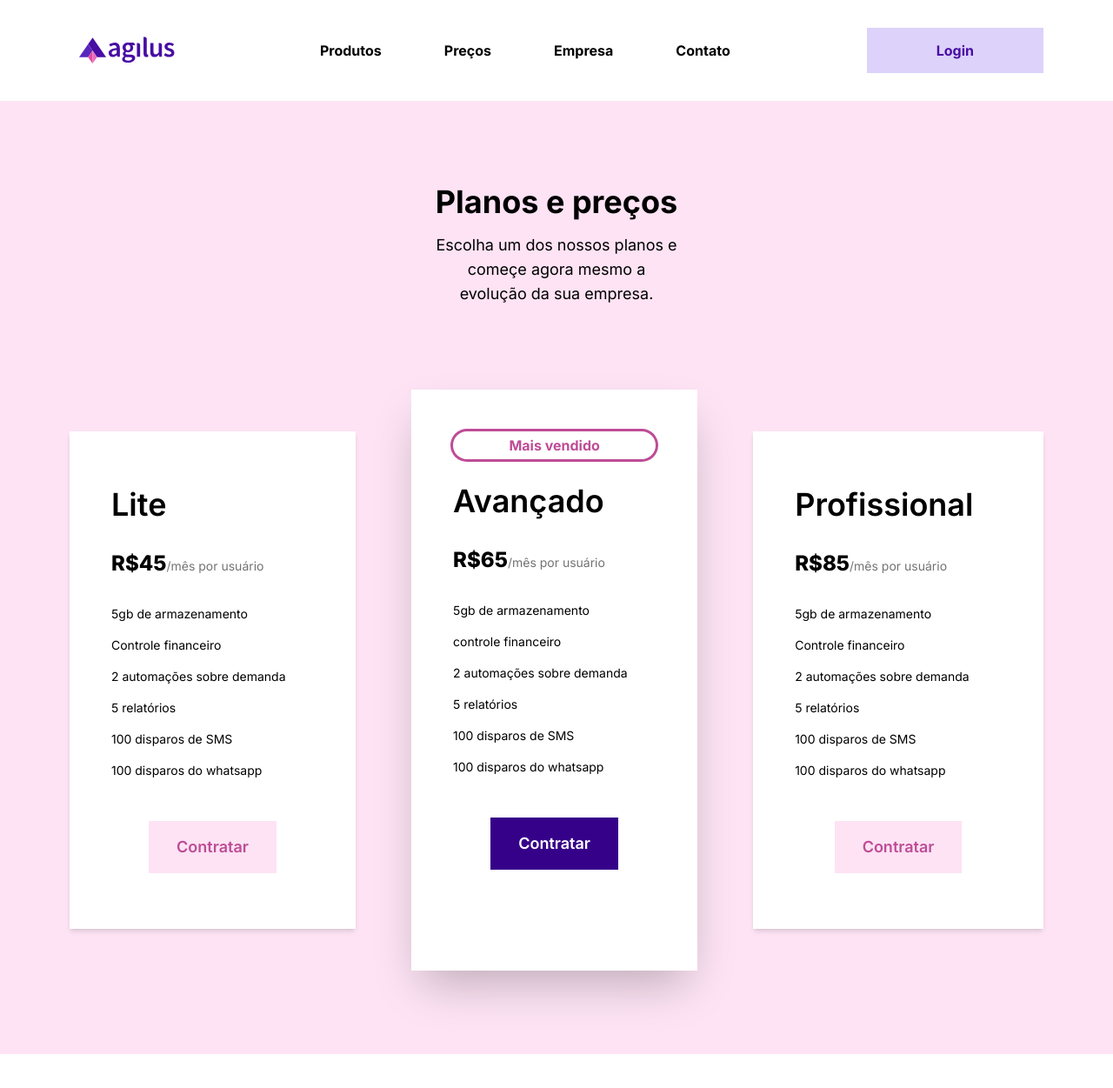
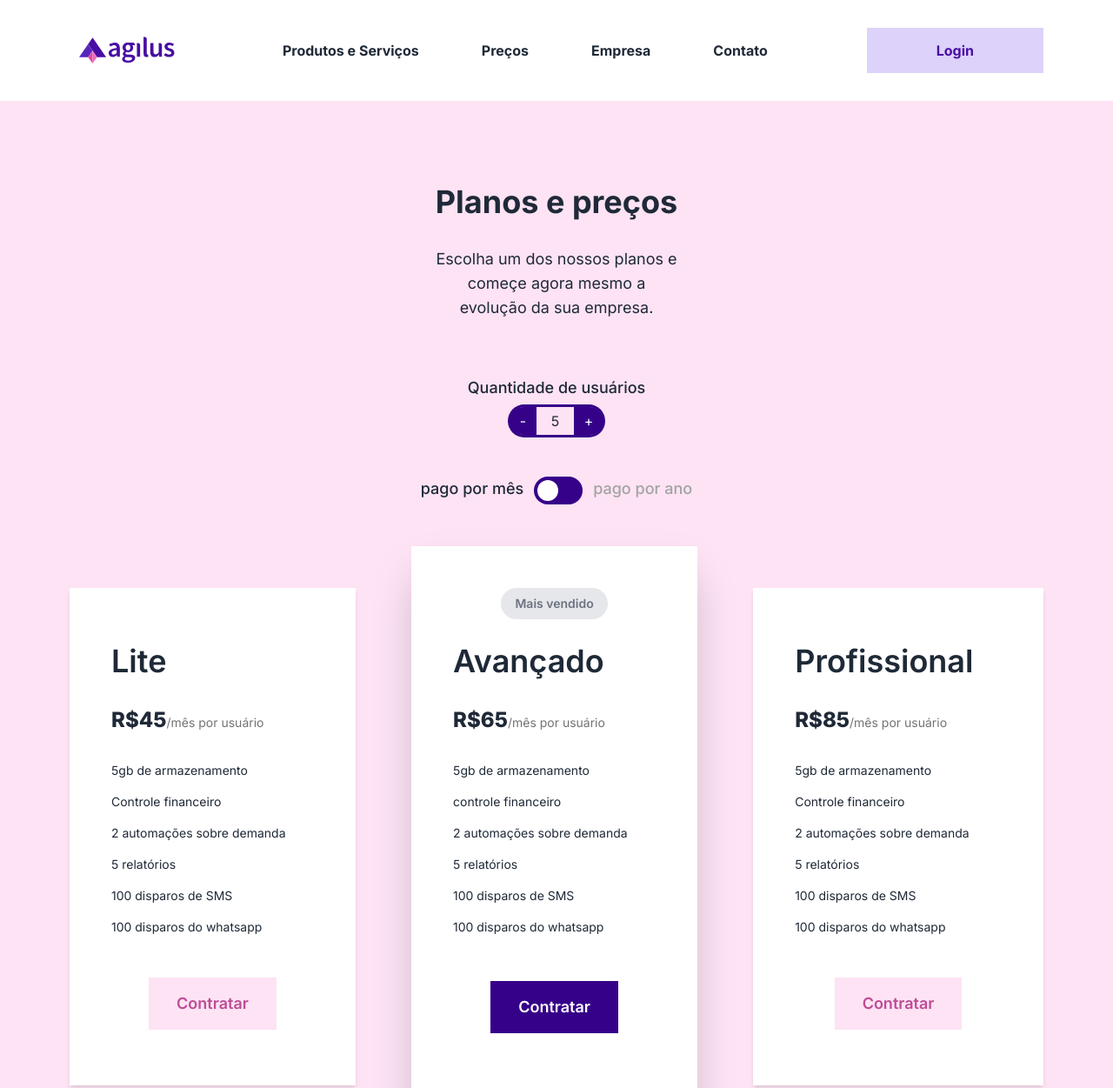
Before and after one commit to henriquevc/SiteNovoAgilus, a website: page public/precos.html in a window 1280 px wide. Shown: the top 1251 px of the page at 87% size. Drawn offline with nearby package versions, Linux system fonts and the light colour scheme.

Commit message:
mudança de pasta e melhorias na tela de preços

```diff
--- a/precos.html
+++ b/public/precos.html
@@ -8,19 +8,19 @@
     <link rel="preconnect" href="https://fonts.gstatic.com" crossorigin>
     <link href="https://fonts.googleapis.com/css2?family=Inter:wght@100;200;300;400;500;600;700;800;900&display=swap" rel="stylesheet">
     <link rel="stylesheet" href="https://unpkg.com/aos@next/dist/aos.css" />
-    <link rel="stylesheet" href="dist/output.css">
+    <link rel="stylesheet" href="../dist/output.css">
     <title>Agilus</title>
 </head>
-<body>
+<body class="text-gray-800">
     <header class="container mx-auto px-4 md:px-12 lg:px-12 xl:px-20 my-8">
         <nav class="flex items-center justify-between font-bold">
             <div class="w-2/12">
-                <a href="/index.html">
-                    <img src="/images/logo-agilus.svg" alt="Logo da Agilus">
+                <a href="./index.html">
+                    <img src="../images/logo-agilus.svg" alt="Logo da Agilus">
                 </a>
             </div>
             <ul class="flex justify-center w-full">
-                <li class="mx-9">Produtos</li>
+                <li class="mx-9">Produtos e Serviços</li>
                 <li class="mx-9">Preços</li>
                 <li class="mx-9">Empresa</li>
                 <li class="mx-9">Contato</li>
@@ -30,12 +30,37 @@
             </div>
         </nav>
     </header>
-    <main class="container mx-auto px-4 md:px-12 lg:px-12 xl:px-20 sm:pt-24 pb-36 bg-secondary-100">
-        <section class="w-full mb-36 flex flex-col items-center" data-aos="fade-down">
-            <h3 class="text-4xl font-bold w-full mb-4 text-center">Planos e preços</h3>
+    <main class="container mx-auto px-4 md:px-12 lg:px-12 xl:px-20 sm:pt-24 pb-36 bg-secondary-100" data-aos="fade-up" data-aos-duration="800">
+        <section class="w-full mb-16 flex flex-col items-center" data-aos="fade-down">
+            <h3 class="text-4xl font-bold w-full mb-8 text-center">Planos e preços</h3>
             <p class="w-1/4 text-center text-lg">Escolha um dos nossos planos e começe agora mesmo a evolução da sua empresa.</p>
         </section>
-        <section class="flex justify-between w-full space-x-16" data-aos="fade-up" data-aos-duration="1000">
+        <section class="mb-24 flex flex-col justify-center items-center">
+            <div class="flex flex-col justify-center items-center mb-12">
+                <div class="text-lg font-medium">Quantidade de usuários</div>
+                <div class="ring ring-primary-800 h-8 mt-2 rounded-full">
+                    <button class="bg-primary-800 text-white px-3 h-full rounded-l-full -ml-px">-</button>
+                    <span class="px-3">5</span>
+                    <button class="bg-primary-800 text-white px-3 h-full rounded-r-full -mr-px">+</button>
+                </div>
+            </div>
+            <div class="text-lg flex space-x-3 font-medium">
+                <span class="block">pago por mês</span>
+                <label for="toggle" class="flex items-center cursor-pointer">
+                <!-- toggle -->
+                    <div class="relative">
+                    <!-- input -->
+                        <input type="checkbox" id="toggle" class="sr-only">
+                        <!-- line -->
+                        <div class="block bg-primary-800 w-14 h-8 rounded-full"></div>
+                        <!-- dot -->
+                        <div class="dot absolute left-1 top-1 bg-white w-6 h-6 rounded-full transition"></div>
+                    </div>
+                </label>
+                <span class="text-neutral-400 font-twin">pago por ano</span>
+            </div>
+        </section>
+        <section class="flex justify-between w-full space-x-16">
             <div class="bg-white grow py-16 px-12 shadow-md">
                 <h4 class="font-semibold text-4xl">Lite</h4>
                 <div class="text-2xl mt-8">
@@ -54,7 +79,9 @@
                 </div>
             </div>
             <div class="bg-white shadow-2xl grow py-12 px-12" style="margin-top: -48px; margin-bottom: -48px">
-                <p class="text-secondary-800 font-bold rounded rounded-full text-center py-1 mb-7 ring ring-secondary-800">Mais vendido</p>
+                <div class="flex justify-center w-full mb-7">
+                    <span class="px-4 py-2 rounded-full text-gray-500 bg-gray-200 font-semibold text-sm flex align-center w-max transition duration-300 ease">Mais vendido</span>
+                </div>
                 <h4 class="font-semibold text-4xl">Avançado</h4>
                 <div class="text-2xl mt-8">
                    <strong class="font-extrabold">R$65</strong><span class="text-neutral-500 text-sm">/mês por usuário</span>
@@ -67,7 +94,7 @@
                     <li>100 disparos de SMS</li>
                     <li>100 disparos do whatsapp</li>
                 </ul>
-                <div class="flex justify-center mt-12">
+                <div class="flex justify-center mt-[52px]">
                     <button class="bg-primary-800 text-white px-8 py-4 text-lg font-semibold">Contratar</button>
                 </div>
             </div>
--- /dev/null
+++ b/public/style.css
@@ -0,0 +1,8 @@
+@tailwind base;
+@tailwind components;
+@tailwind utilities;
+
+input:checked ~ .dot {
+  transform: translateX(100%);
+  background-color: $secondary;
+}
--- a/style.css
+++ /dev/null
@@ -1,3 +0,0 @@
-@tailwind base;
-@tailwind components;
-@tailwind utilities;
--- a/tailwind.config.js
+++ b/tailwind.config.js
@@ -1,5 +1,5 @@
 module.exports = {
-    content: ["./*.{html,js}"],
+    content: ["./**/*.{html,js}"],
     theme: {
         container: {
             center: true
```
Also changed, not shown: public/index.html (renamed from index.html, +13 -10 lines), dist/output.css.
